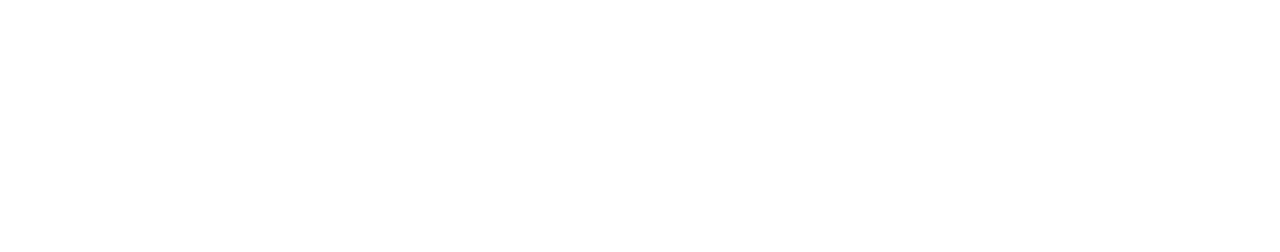
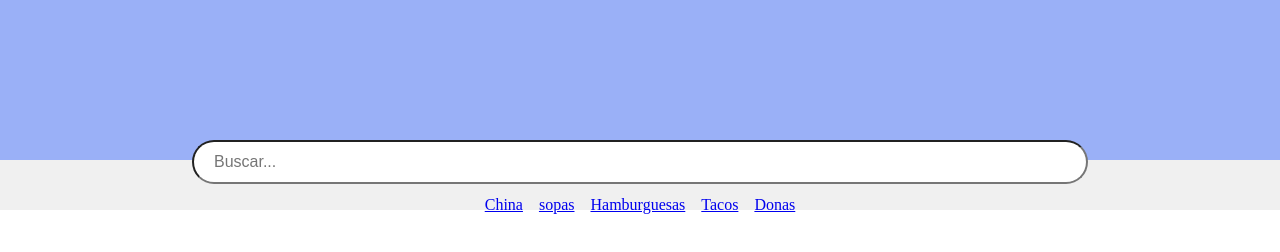
Before and after one commit to Facundo-jpg/TP3_-HTML-CSS-JS-maquetado-y-portotipado-de-FIGMA, a plain HTML site: page index.html in a window 1280 px wide. Drawn offline with Linux system fonts and the light colour scheme.

Commit message:
Agregar maquetado inicial con estilos CSS, estructura HTML y configuración de Live Server

```diff
--- a/CSS/estilos.css
+++ b/CSS/estilos.css
@@ -0,0 +1,42 @@
+
+*{
+    margin: 0;
+    padding: 0;
+    box-sizing: border-box;
+}
+
+body{
+    height: 100vh;
+    width: 100%;
+}
+
+header{
+    width: 100%;
+    height: 160px;
+    background-color: #9ab0f7;
+    display: flex;
+    justify-content: center;
+    position: relative;
+}
+
+header .buscador{
+    width: 70%;
+    height: 40px;
+    border-radius: 25px;
+    padding: 20px;
+    font-size: 16px;
+    position: absolute;
+    bottom: -1.5em;
+}
+
+.categorias{
+    padding-top: 2.5em;
+    display: flex;
+    flex-direction: row;
+    width: 100%;
+    height: 50px;
+    background-color: #f0f0f0;
+    justify-content: center;
+    align-items: center;
+    gap: 1em;
+}
--- a/index.html
+++ b/index.html
@@ -3,9 +3,20 @@
 <head>
     <meta charset="UTF-8">
     <meta name="viewport" content="width=device-width, initial-scale=1.0">
-    <title>Document</title>
+    <link rel="stylesheet" href="./CSS/estilos.css">
+    <title>Maquetado y Prototipado de Figma en html/css/js</title>
 </head>
 <body>
+    <header>
+        <input class="buscador" type="text" placeholder="Buscar...">
+    </header>
 
+        <div class="categorias">
+            <ul><a href="#">China</a></ul>
+            <ul><a href="#">sopas</a></ul>
+            <ul><a href="#">Hamburguesas</a></ul>
+            <ul><a href="#">Tacos</a></ul>
+            <ul><a href="#">Donas</a></ul>
+        </div>
 </body>
 </html>
```
